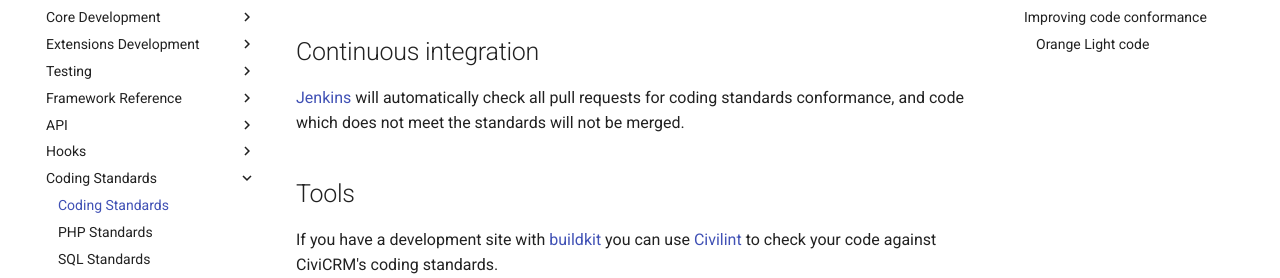
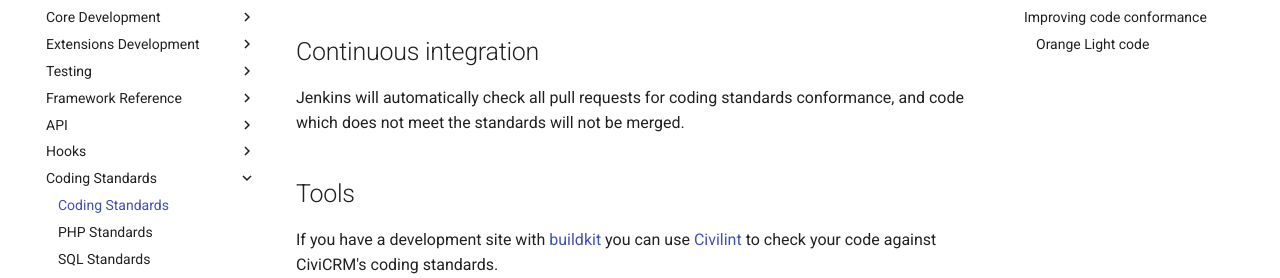
Before and after one commit to civicrm/civicrm-dev-docs, an MkDocs documentation site: the page built from docs/standards/index.md, in a window 1280 px wide and 900 px high, scrolled down 521 px. Shown: the part 172-450 px from the top of the window. Built offline with MkDocs 1.6.1 and Material for MkDocs 9.7.7, drawn with Linux system fonts in a browser that asks for light colours; comment, search, counter and statistics services are not loaded; old or Windows-style settings are respelled for this version of MkDocs; some of the changed lines change nothing that is shown.

Commit message:
Remove link that's not there yet

```diff
--- a/docs/standards/index.md
+++ b/docs/standards/index.md
@@ -28,7 +28,7 @@ In general, CiviCRM follow's the [Drupal Coding Standards](https://www.drupal.or
 
 ## Continuous integration
 
-[Jenkins](/tools/jenkins.md) will automatically check all pull requests for coding standards conformance, and code which does not meet the standards will not be merged.
+Jenkins will automatically check all pull requests for coding standards conformance, and code which does not meet the standards will not be merged.
 
 
 ## Tools
```
